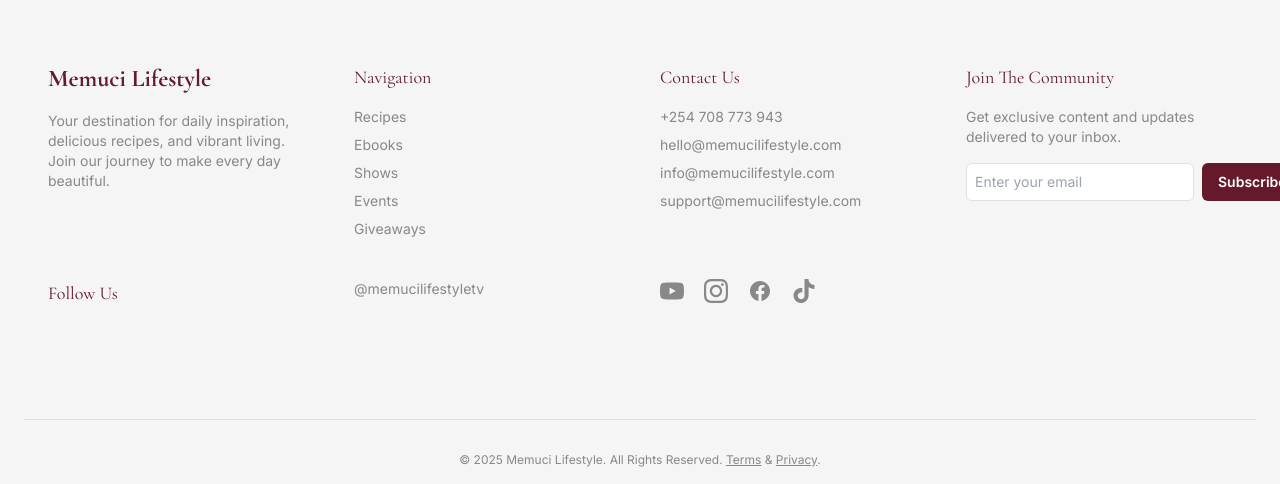
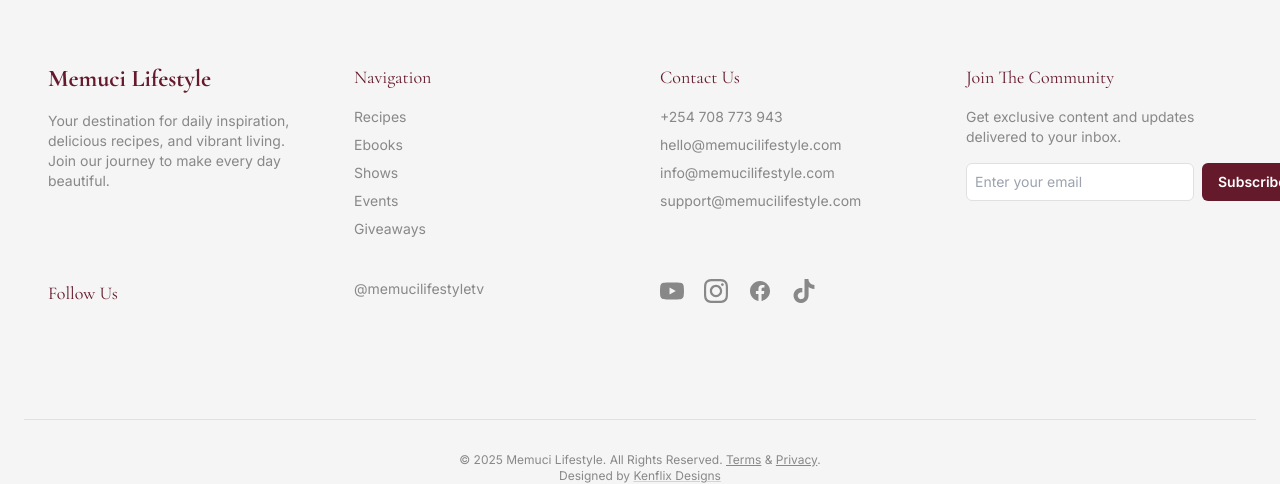
Before and after one commit to shadrackkalama29-eng/Memuci-Lifestyle, a plain HTML site: page index.html in a window 1280 px wide. Shown: the part 8836-9320 px from the top of the page. Drawn offline with nearby package versions, Linux system fonts and the light colour scheme.

Commit message:
Update index.html

```diff
--- a/index.html
+++ b/index.html
@@ -470,7 +470,10 @@
                  </div>
             <div class="text-center border-t border-brand-border pt-8">
                  <p class="text-xs text-brand-gray">&copy; 2025 Memuci Lifestyle. All Rights Reserved. <a href="#" data-target="terms-page" class="page-link underline">Terms</a> & <a href="#" data-target="terms-page" class="page-link underline">Privacy</a>.</p>
-            </div>
+                 <p class="text-xs text-brand-gray">
+    Designed by <a href="https://kenflixdesigns.co.ke" target="_blank" class="hover:text-brand-base transition-colors underline decoration-stone-300 hover:decoration-brand-base">Kenflix Designs</a>
+</p>
+</p></div>
             <div>
         </div>
     </footer>
@@ -513,7 +516,6 @@
         </div>
     </div>
 
-    <!-- Sale Pop-up Modal -->
     <div id="sale-popup-overlay" class="fixed inset-0 bg-black/70 z-[70] flex items-center justify-center hidden">
         <div id="sale-popup-content" class="relative w-full h-full flex items-center justify-center">
             <button id="close-sale-popup-btn" class="absolute top-6 right-6 text-white hover:opacity-75 z-10">
```
Lines whose indentation alone changed are shown as unchanged.
